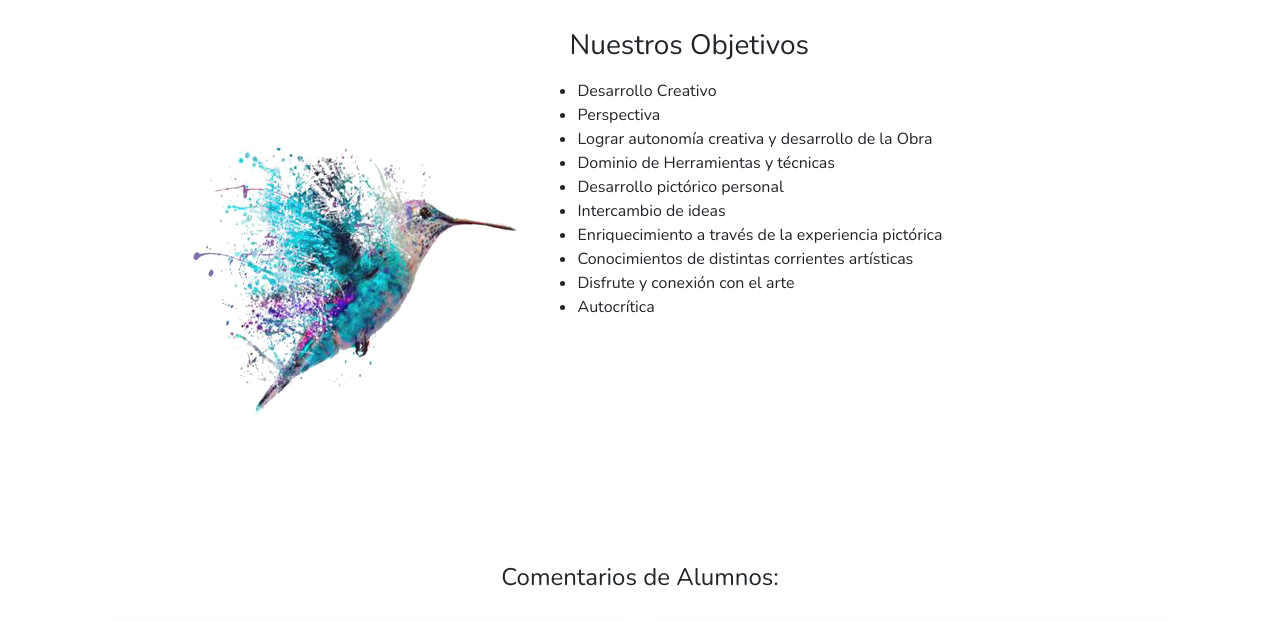
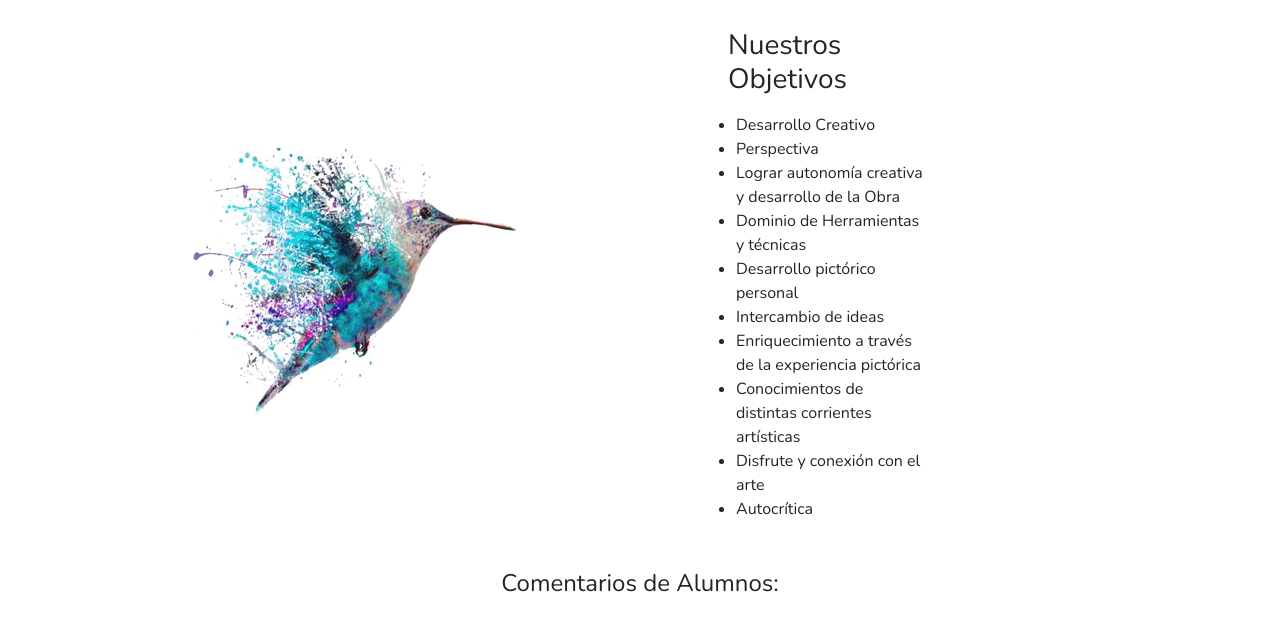
Before and after one commit to jschioppa/tallerCaminito, a website: page html/nosotros.html in a window 1280 px wide. Shown: the part 177-798 px from the top of the page. Drawn offline with nearby package versions, Linux system fonts and the light colour scheme.

Commit message:
correccion sección nosotros

```diff
--- a/html/nosotros.html
+++ b/html/nosotros.html
@@ -79,10 +79,10 @@
   <h2 class="p-4 text-center">Un camino a través del Arte</h2>
   <section class="container d-flex  p-4">
     <div class="row ">
-      <div class="col-lg-6 col-sm-12">
+      <div class="col-lg-8 col-sm-12">
         <img src="../images/colibri.png" alt="imagen de Colibri azul pintado en acuarela">
       </div>
-      <div class="col-lg-6 col-sm-12">
+      <div class="col-lg-3 col-sm-12">
         <h3>Nuestros Objetivos</h3>
         <ul class="p-2">
           <li>Desarrollo Creativo</li>
```
